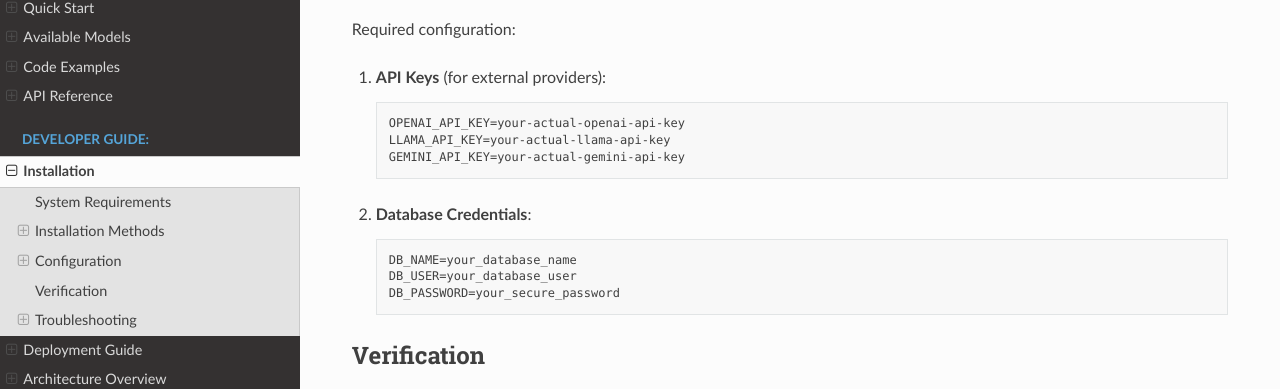
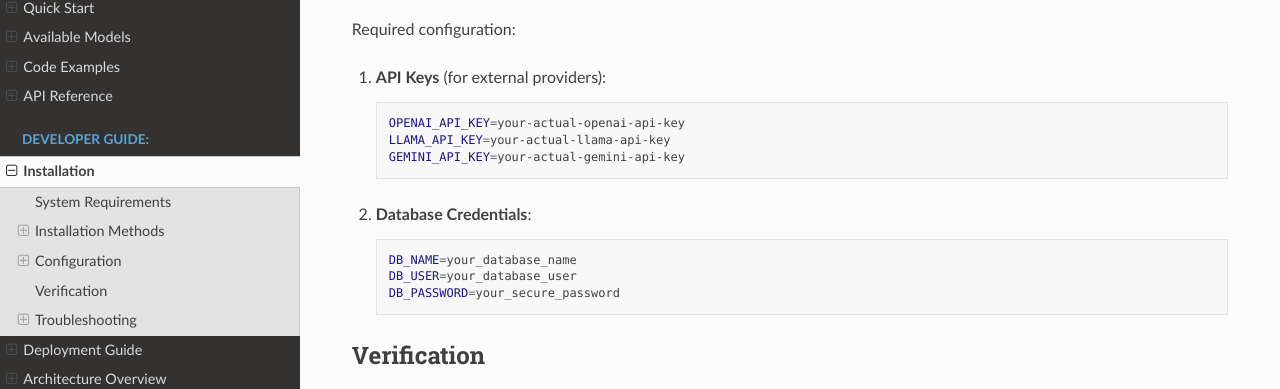
Before and after one commit to B-A-M-N/hybridInference, a Sphinx documentation site: the page built from docs/source/developer/installation.md, in a window 1280 px wide and 900 px high, scrolled down 984 px. Shown: the part 144-533 px from the top of the window. Built offline with Sphinx 7.4.7 and the Read the Docs theme 3.1.0, drawn with Linux system fonts in a browser that asks for light colours.

````diff
--- a/docs/source/developer/installation.md
+++ b/docs/source/developer/installation.md
@@ -50,14 +50,14 @@ cp .env.example .env
 Required configuration:
 
 1. **API Keys** (for external providers):
-   ```env
+   ```bash
    OPENAI_API_KEY=your-actual-openai-api-key
    LLAMA_API_KEY=your-actual-llama-api-key
    GEMINI_API_KEY=your-actual-gemini-api-key
    ```
 
 2. **Database Credentials**:
-   ```env
+   ```bash
    DB_NAME=your_database_name
    DB_USER=your_database_user
    DB_PASSWORD=your_secure_password
````
Also changed, not shown: docs/source/developer/adding-models.md (+4 -4 lines), docs/source/developer/openrouter.md (+1 -1 lines).
